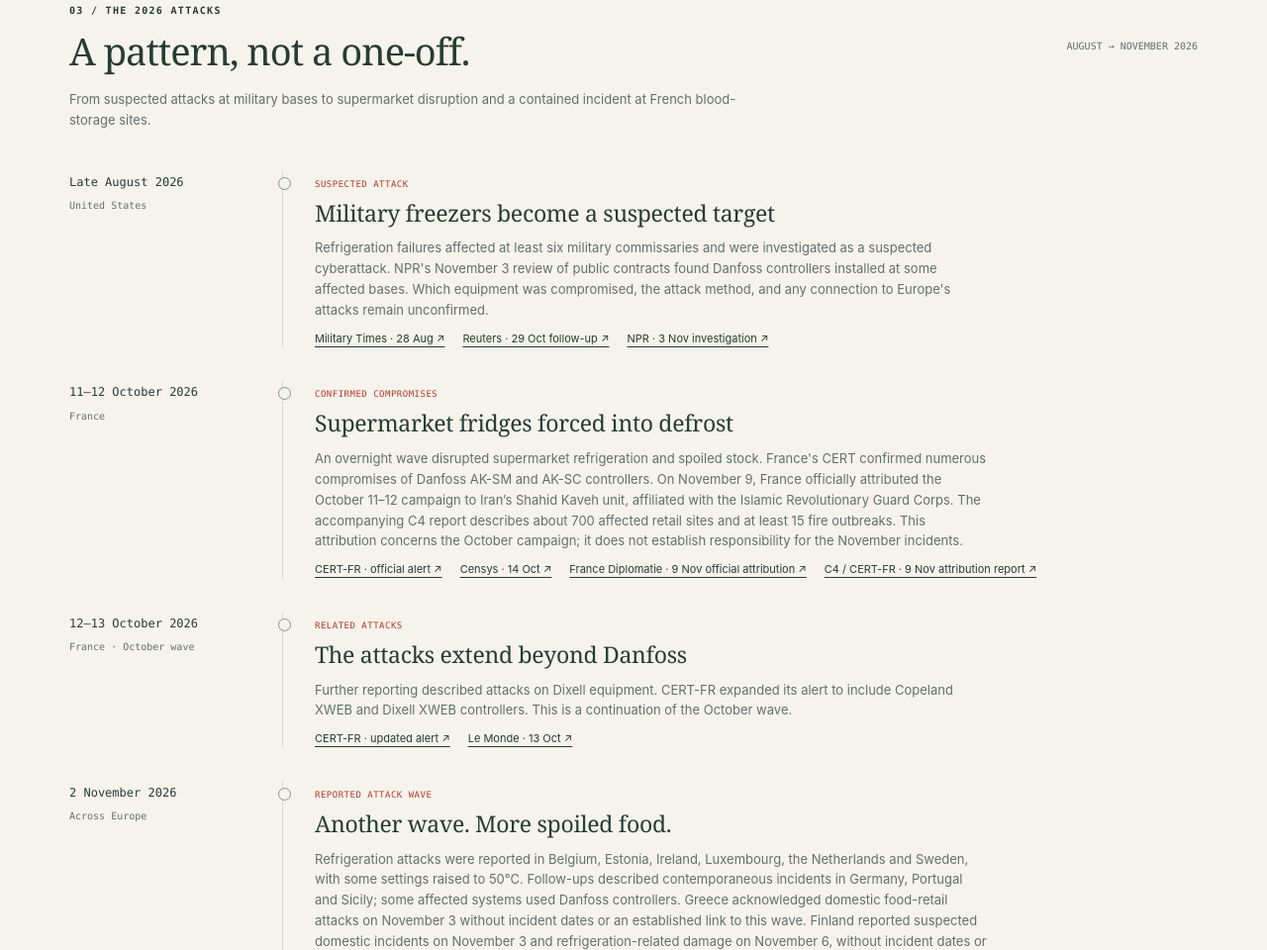
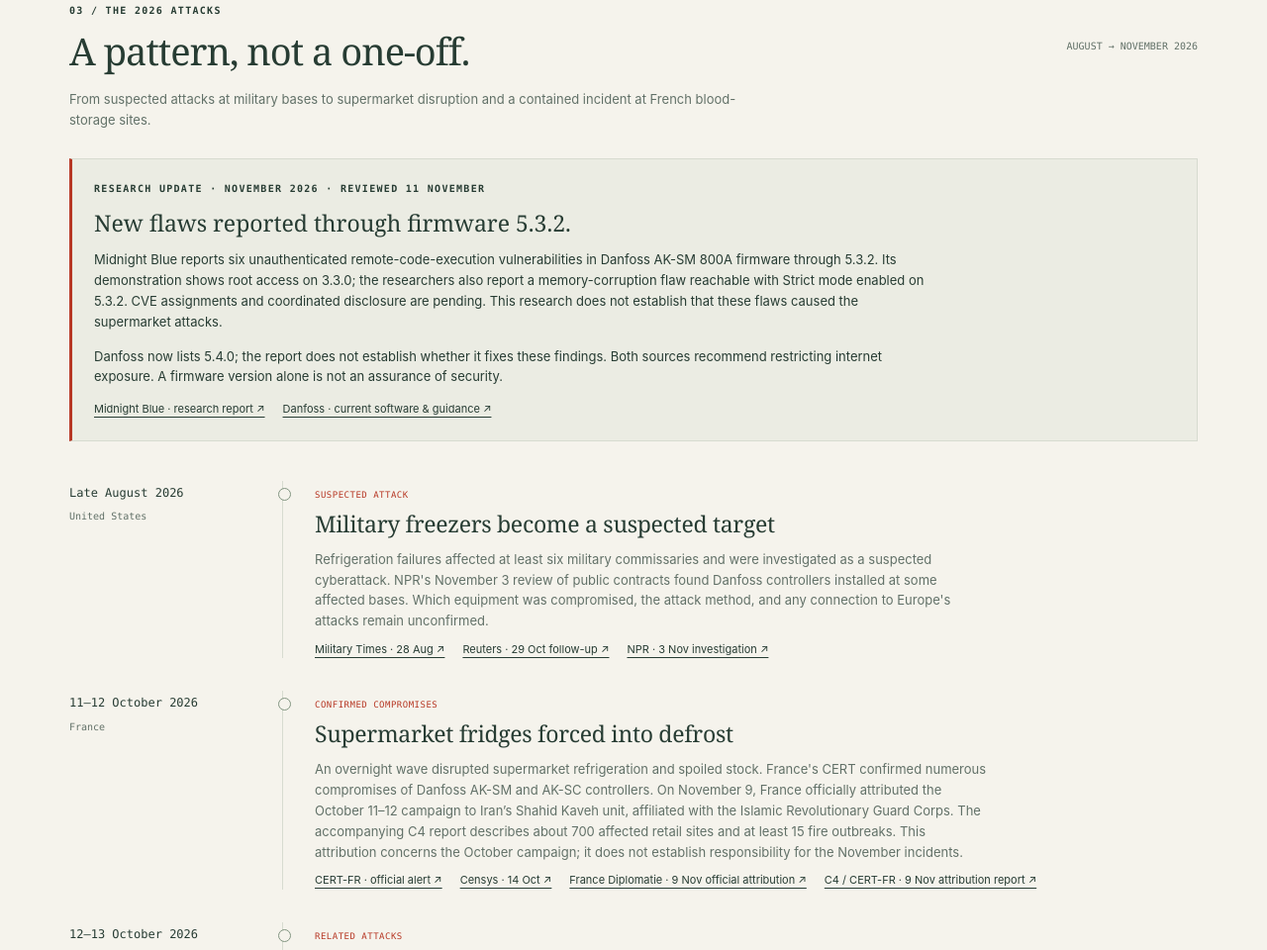
Before and after one commit to matthewdgreen/fridges, a plain HTML site: page site/index.html in a window 1280 px wide. Shown: the part 3121-4081 px from the top of the page at 99% size. Drawn offline with Linux system fonts and the light colour scheme.

Commit message:
Add Midnight Blue vulnerability research update

```diff
--- a/site/index.html
+++ b/site/index.html
@@ -7,7 +7,7 @@
   <meta name="description" content="Are the fridges ok? A sourced tracker of refrigeration cyberattacks, exposed Danfoss controllers, and what the numbers actually mean.">
   <title>Are the fridges ok?</title>
   <link rel="icon" href="favicon.svg" type="image/svg+xml">
-  <link rel="stylesheet" href="style.css?v=02fce004e641">
+  <link rel="stylesheet" href="style.css?v=1d7e69cd7710">
   <script src="app.js?v=c6815d47b0ff" defer></script>
   <script src="versions.js?v=a804af9e08aa" defer></script>
 </head>
@@ -94,6 +94,13 @@
   <section id="timeline" class="section">
     <div class="section-heading"><div><div class="eyebrow">03 / The 2026 attacks</div><h2>A pattern, not a one-off.</h2></div><span class="section-aside">AUGUST → NOVEMBER 2026</span></div>
     <p class="section-intro">From suspected attacks at military bases to supermarket disruption and a contained incident at French blood-storage sites.</p>
+    <aside id="research-update" class="research-update" aria-labelledby="research-heading">
+      <div class="eyebrow">Research update · November 2026 · reviewed 11 November</div>
+      <h3 id="research-heading">New flaws reported through firmware 5.3.2.</h3>
+      <p>Midnight Blue reports six unauthenticated remote-code-execution vulnerabilities in Danfoss AK-SM 800A firmware through 5.3.2. Its demonstration shows root access on 3.3.0; the researchers also report a memory-corruption flaw reachable with Strict mode enabled on 5.3.2. CVE assignments and coordinated disclosure are pending. This research does not establish that these flaws caused the supermarket attacks.</p>
+      <p>Danfoss now lists 5.4.0; the report does not establish whether it fixes these findings. Both sources recommend restricting internet exposure. A firmware version alone is not an assurance of security.</p>
+      <div class="sources"><a href="https://www.midnightblue.nl/blog/multiple-rce-danfoss-aksm800a">Midnight Blue · research report ↗</a><a href="https://www.danfoss.com/en/service-and-support/downloads/dcs/adap-kool-software/ak-sm-800a/">Danfoss · current software &amp; guidance ↗</a></div>
+    </aside>
     <div id="incidents" class="timeline"></div>
     <p class="precedent">The problem predates 2026. Danfoss also documented attacks on supermarket refrigeration in Russia and Israel in 2022. <a href="https://assets.danfoss.com/documents/latest/533772/AO540160316124en-000101.pdf">Danfoss newsletter, page 9 ↗</a></p>
   </section>
--- a/site/style.css
+++ b/site/style.css
@@ -275,6 +275,19 @@ th{
   white-space:nowrap}
 .timeline{
   margin-top:40px}
+.research-update{
+  border:1px solid var(--rule);
+  border-left:3px solid var(--red);
+  padding:22px;
+  margin-top:26px;
+  background:#ebece3}
+.research-update h3{
+  font:23px/1.3 Georgia,serif;
+  margin:12px 0}
+.research-update p{
+  font-size:13px;
+  max-width:850px;
+  margin:0 0 14px}
 .incident{
   display:grid;
   grid-template-columns:180px 1fr;
```
Also changed, not shown: site/data/reviews.json (+13 -0 lines).
